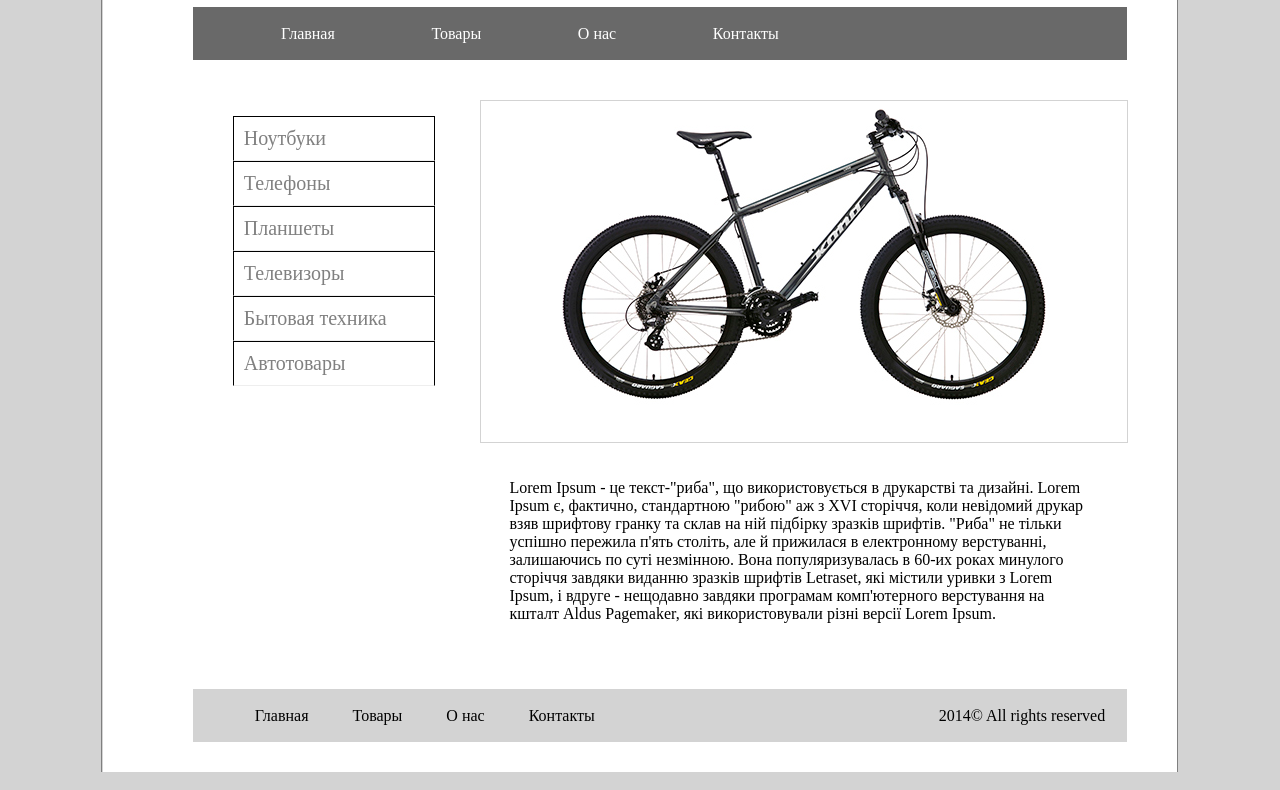
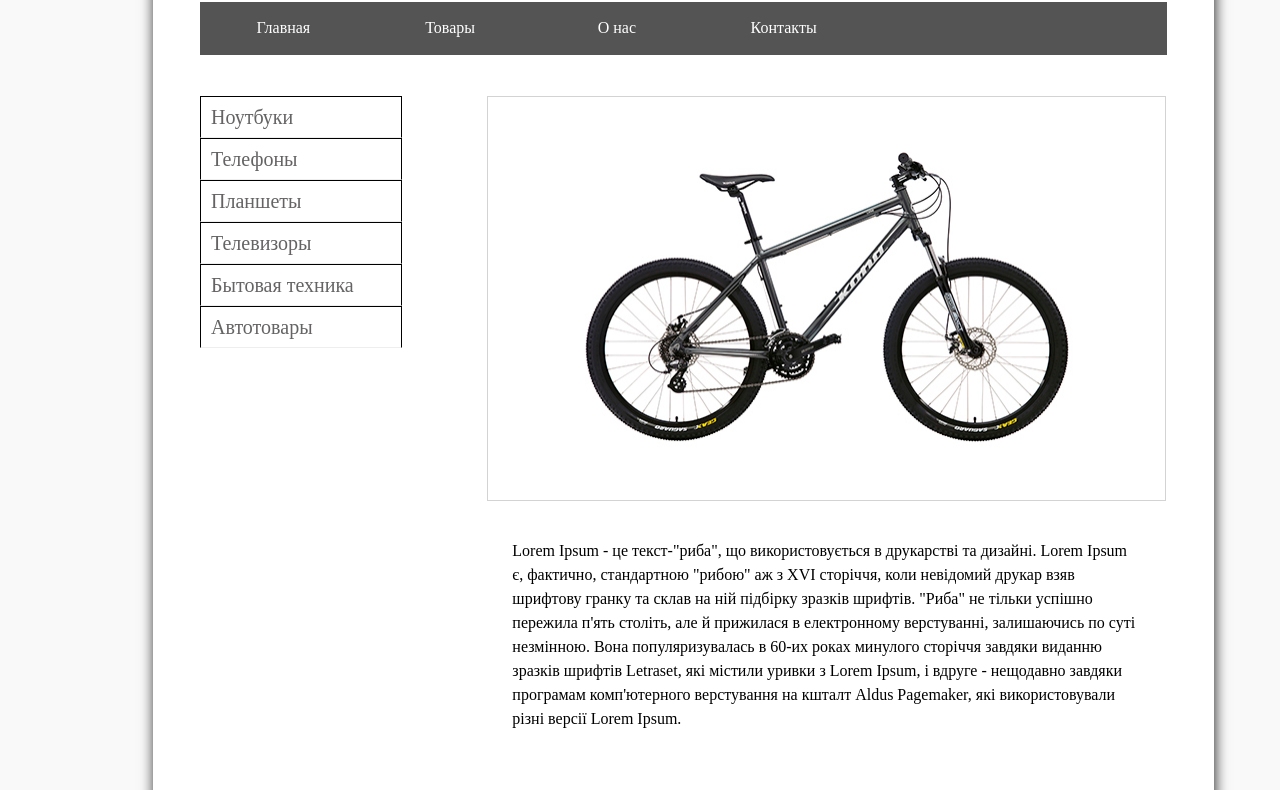
Before and after one commit to Yaroslavvv/DZ1, a plain HTML site: page dz2/index.html in a window 1280 px wide. Shown: the part 111-901 px from the top of the page. Drawn offline with Linux system fonts and the light colour scheme.

Commit message:
ready HW

```diff
--- a/dz2/index.html
+++ b/dz2/index.html
@@ -3,12 +3,15 @@
 <head>
     <meta charset="UTF-8">
     <title>Fitness</title>
-    <link rel="stylesheet" href="style.css">
+    <link rel="stylesheet" href="style/reset.css">
+    <link rel="stylesheet" href="style/style.css">
 </head>
 <body>
 <div class="page">
     <div class="page1">
-            <h1>Fitness</h1>
+        <div class="logo">
+           <img src="pictures/logo.jpg" alt="logo">
+        </div>
         <div>
             <ul class="top_menu">
                 <li><a href="#">Главная</a></li>
@@ -29,8 +32,10 @@
                     </ul>
                 </div>
                     <div class="cont_img_txt">
-                        <div class="bike">
-                            <img src="image.png" alt="bike" class="bike_img">
+                        <div class="bike_board">
+                            <div class="bike">
+                                <img src="pictures/bike.png" alt="bike" class="bike_img">
+                            </div>
                         </div>
                         <div class="text">
                             <p>
--- a/dz2/style.css
+++ /dev/null
@@ -1,180 +0,0 @@
-body{
-    background: lightgrey;
-}
-
-.page{
-    margin: auto;
-    width: 85%;
-    background: white;
-    border-width: 2px;
-    border-left: 100%;
-    border-left-color: lightgrey;
-    border-left-style: groove;
-    border-right: 100%;
-    border-right-color: lightgrey;
-    border-right-style: groove;
-}
-
-.page1 {
-    padding-top: 30px;
-    margin-left: 90px;
-    margin-right: 90px;
-    padding-bottom: 30px;
-}
-
-.top_menu{
-    display: flex;
-    background: dimgrey;
-    text-decoration: none;
-    text-align: center;
-    list-style-type: none;
-    width: 100%;
-    position: relative;
-    margin: auto;
-    margin-bottom: 40px;
-}
-
-.top_menu li{
-    height: 35px;
-    margin: auto;
-    padding-top: 18px;
-}
-
-.top_menu li:last-child{
-    padding-right: 300px;
-}
-
-.left_menu_cont{
-    margin-right: 5%;
-    margin-top: none;
-}
-
-.left_menu li{
-    list-style-type: none;
-    text-decoration: none;
-    text-align: left;
-    font-size: 20px;
-    width:180px;
-    padding: 10px;
-    border-left: 2px;
-    border-right: black;
-    border-top: black;
-    border-left: black;
-    border-style: groove;
-    border-width: 1px;
-}
-
-.bike{
-    width: 90%;
-    text-align: center;
-    padding-left: 50px;
-    padding-right: 50px;
-    padding-top: auto;
-    padding-bottom: 30px;
-    border: lightgrey;
-    border-width: 1px;
-    border-style: groove;
-    margin-bottom: 20px;
-}
-
-.bike IMG{
-    align-self: center;
-}
-.text{
-    padding-left: 30px;
-}
-
-.text p{
-    align-self: left;
-}
-
-.cont_lm_txt{
-    display: flex;
-
-}
-
-.cont_img_txt{
-    display: flex;
-    flex-direction: column;
-
-}
-
-
-
-
-
-
-/*FOOTER*/
-
-.footer{
-    display: flex;
-    background: lightgrey;
-    text-decoration: none;
-    text-align: center;
-    list-style-type: none;
-    width: 100%;
-    position: relative;
-    margin: auto;
-    margin-top: 50px;
-}
-
-.footer li{
-    height: 35px;
-    margin: auto;
-    padding-top: 18px;
-}
-
-.footer li:last-child{
-    padding-left: 300px;
-}
-
-
-/*LINKS*/
-/*top*/
-.top_menu A {
-    color: white; /* Цвет ссылок */
-    text-decoration: none;
-}
-
-.top_menu A:visited{
-    color: white; /* Цвет посещенных ссылок */
-    text-decoration: none;
-}
-
-.top_menu A:active{
-    color: white; /* Цвет активных ссылок */
-    text-decoration: none;
-}
-
-/*left*/
-.left_menu A {
-    color: grey; /* Цвет ссылок */
-    text-decoration: none;
-}
-
-.left_menu A:visited{
-    color: grey; /* Цвет посещенных ссылок */
-    text-decoration: none;
-}
-
-.left_menu A:active{
-    color: grey; /* Цвет активных ссылок */
-    text-decoration: none;
-}
-
-/*footer*/
-.footer A {
-    color: black; /* Цвет ссылок */
-    text-decoration: none;
-}
-
-.footer A:visited{
-    color: black; /* Цвет посещенных ссылок */
-    text-decoration: none;
-}
-
-.footer A:active{
-    color: black; /* Цвет активных ссылок */
-    text-decoration: none;
-}
-/*/LINKS/*/
--- /dev/null
+++ b/dz2/style/reset.css
@@ -0,0 +1,43 @@
+html, body, div, span, applet, object, iframe,
+h1, h2, h3, h4, h5, h6, p, blockquote, pre,
+a, abbr, acronym, address, big, cite, code,
+del, dfn, em, img, ins, kbd, q, s, samp,
+small, strike, strong, sub, sup, tt, var,
+b, u, i, center,
+dl, dt, dd, ol, ul, li,
+fieldset, form, label, legend,
+table, caption, tbody, tfoot, thead, tr, th, td,
+article, aside, canvas, details, embed,
+figure, figcaption, footer, header, hgroup,
+menu, nav, output, ruby, section, summary,
+time, mark, audio, video {
+    margin: 0;
+    padding: 0;
+    border: 0;
+    font-size: 100%;
+    font: inherit;
+    vertical-align: baseline;
+}
+/* HTML5 display-role reset for older browsers */
+article, aside, details, figcaption, figure,
+footer, header, hgroup, menu, nav, section {
+    display: block;
+}
+body {
+    line-height: 1;
+}
+ol, ul {
+    list-style: none;
+}
+blockquote, q {
+    quotes: none;
+}
+blockquote:before, blockquote:after,
+q:before, q:after {
+    content: '';
+    content: none;
+}
+table {
+    border-collapse: collapse;
+    border-spacing: 0;
+}
--- /dev/null
+++ b/dz2/style/style.css
@@ -0,0 +1,199 @@
+body{
+    background: #f9f9f9;
+}
+
+.page{
+    width: 1061px;
+    margin-left: 153px;
+    margin-right: 153px;
+    background: #ffffff;
+    box-shadow: 1px 0px 12px 1px rgba(0,0,0,0.75);
+}
+
+.page1 {
+    width: 967px;
+    padding-top: 30px;
+    margin-left: 47px;
+    margin-right: 90px;
+    padding-bottom: 59px;
+}
+
+.logo{
+    margin-bottom:40px;
+}
+
+
+.top_menu{
+    display: flex;
+    background: #545454;
+    text-decoration: none;
+    text-align: center;
+    list-style-type: none;
+    width: 100%;
+    position: relative;
+    margin: auto;
+    margin-bottom: 41px;
+}
+
+.top_menu li{
+    height: 35px;
+    width: 500px;
+    margin: auto;
+    padding-top: 18px;
+}
+
+
+.top_menu li:last-child{
+    margin-right: 300px;
+}
+
+.left_menu_cont{
+    margin-right: 5%;
+    margin-top: unset;
+}
+
+.left_menu{
+    height: 239px;
+    width: 239px;
+}
+
+.left_menu li{
+    margin-right: 47px;
+    text-align: left;
+    font-size: 20px;
+    width:180px;
+    padding: 10px;
+    border-left: 2px;
+    border-right: black;
+    border-top: black;
+    border-left: black;
+    border-style: groove;
+    border-width: 1px;
+}
+
+.bike{
+    width: 677px;
+    text-align: center;
+    border: lightgrey;
+    border-width: 1px;
+    border-style: groove;
+}
+
+.bike_board{
+    padding-right: 89px;
+}
+
+.bike_img{
+    margin-bottom: 47px;
+    margin-top: 47px;
+    height: 306px;
+    width: 500px;
+    align-self: center;
+}
+.text{
+    width: 676px;
+    margin-top: 38px;
+    margin-bottom: 61px;
+}
+
+.text p{
+    align-self: left;
+    padding-right:28px;
+    padding-left:25px;
+    line-height: 150%;
+
+}
+
+.cont_lm_txt{
+    display: flex;
+
+}
+
+.cont_img_txt{
+    display: flex;
+    flex-direction: column;
+
+}
+
+
+
+
+
+
+/*FOOTER*/
+
+.footer{
+    display: flex;
+    background: #e1e1e1;
+    text-align: center;
+    list-style-type: none;
+    width: 100%;
+    position: relative;
+}
+
+.footer li{
+    height: 35px;
+    margin: auto;
+    padding-top: 18px;
+}
+
+.footer li:last-child{
+    padding-left: 300px;
+}
+
+
+/*LINKS*/
+/*top*/
+.top_menu A {
+    color: white; /* Цвет ссылок */
+    text-decoration: none;
+}
+
+.top_menu li:hover{
+    background: #444444;
+    border-right: 1px groove #EEEEEE;
+    border-left: 1px groove #EEEEEE;
+}
+
+.top_menu A:active{
+    color: white; /* Цвет активных ссылок */
+    text-decoration: none;
+}
+
+/*left*/
+
+.left_menu A {
+    color: #656363; /* Цвет ссылок */
+    text-decoration: none;
+}
+
+.left_menu A:active{
+    color: #656363; /* Цвет активных ссылок */
+    text-decoration: none;
+}
+
+.left_menu A:hover{
+    padding-left: 10px;
+    color: #2c2c2c;
+
+}
+/*footer*/
+.footer A{
+    color: black; /* Цвет ссылок */
+    text-decoration: none;
+}
+
+.footer A:hover{
+    text-decoration: underline;
+}
+
+.footer A:visited{
+    color: black; /* Цвет посещенных ссылок */
+    text-decoration: none;
+}
+
+.footer A:active{
+    color: black; /* Цвет активных ссылок */
+    text-decoration: none;
+}
+/*/LINKS/*/
```
Also changed, not shown: dz2/pictures/bike.png (renamed from dz2/image.png), dz2/pictures/logo.jpg (added).
